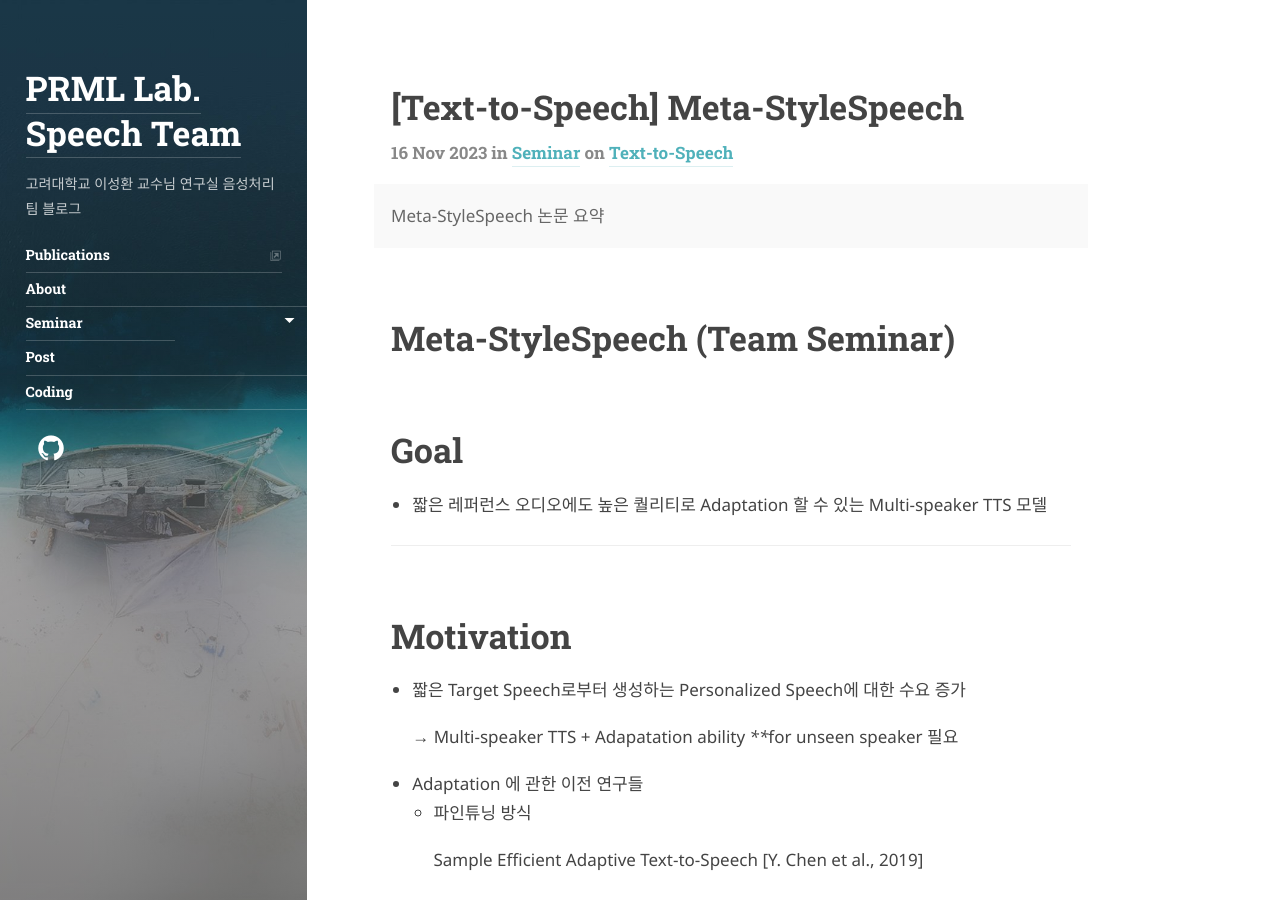
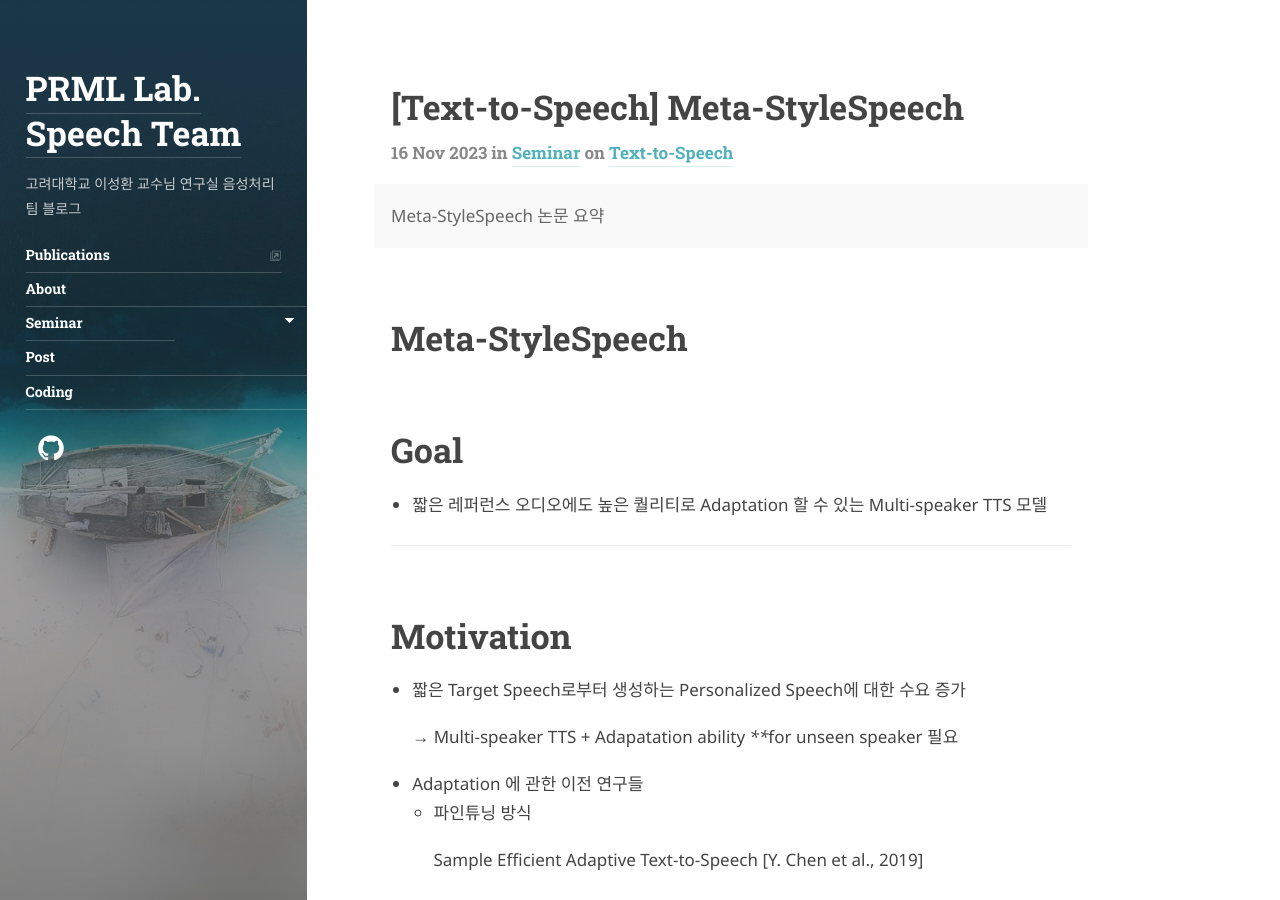
Before and after one commit to speech-team-korea/speech-team-korea.github.io, a Jekyll site: the page built from _posts/text-to-speech/2023-11-16-write-Meta-StyleSpeech.md, in a window 1280 px wide and 900 px high. Built offline with Jekyll 4.4.1, drawn with Linux system fonts in a browser that asks for light colours; some web fonts are replaced; comment, search, counter and statistics services are not loaded.

Commit message:
Update 2023-11-16-write-Meta-StyleSpeech.md

```diff
--- a/_posts/text-to-speech/2023-11-16-write-Meta-StyleSpeech.md.md
+++ b/_posts/text-to-speech/2023-11-16-write-Meta-StyleSpeech.md
@@ -9,7 +9,7 @@
 comments: true
 ---
 
-# Meta-StyleSpeech (Team Seminar)
+# Meta-StyleSpeech
 
 # Goal
 
@@ -111,7 +111,7 @@
 
 ## StyleSpeech
 
-![The architecture of StyleSpeech](/assets/img/2023-11-16-write-Meta-StyleSpeech/fig 0.png)
+![The architecture of StyleSpeech](/assets/img/2023-11-16-write-Meta-StyleSpeech/Fig 0.png)
 
 The architecture of StyleSpeech
 
@@ -348,13 +348,13 @@
 
 ![Untitled](/assets/img/2023-11-16-write-Meta-StyleSpeech/Fig 6.png)
 
+Table 1을 통해 Seen 스피커에 대한 합성 능력이 StyleSpeech와 Meta-StyleSpeech가 제일 좋다는 것을 알 수 있음.
+
 ![Untitled](/assets/img/2023-11-16-write-Meta-StyleSpeech/Fig 7.png)
 
+Table 2을 통해 타겟 목소리와의 유사도 또한 StyleSpeech와 Meta-StyleSpeech가 제일 좋다는 것을 알 수 있음.
+
 ![Untitled](/assets/img/2023-11-16-write-Meta-StyleSpeech/Fig 8.png)
-
-Table 1을 통해 Seen 스피커에 대한 합성 능력이 StyleSpeech와 Meta-StyleSpeech가 제일 좋다는 것을 알 수 있음.
-
-Table 2을 통해 타겟 목소리와의 유사도 또한 StyleSpeech와 Meta-StyleSpeech가 제일 좋다는 것을 알 수 있음.
 
 Table 3을 통해 Unseen 스피커에 대한 합성 능력이 Meta-StyleSpeech가 제일 좋다는 것을 알 수 있음.
 
```
Also changed, not shown: other parts of _posts/text-to-speech/2023-11-16-write-Meta-StyleSpeech.md (+1 -1 lines).
